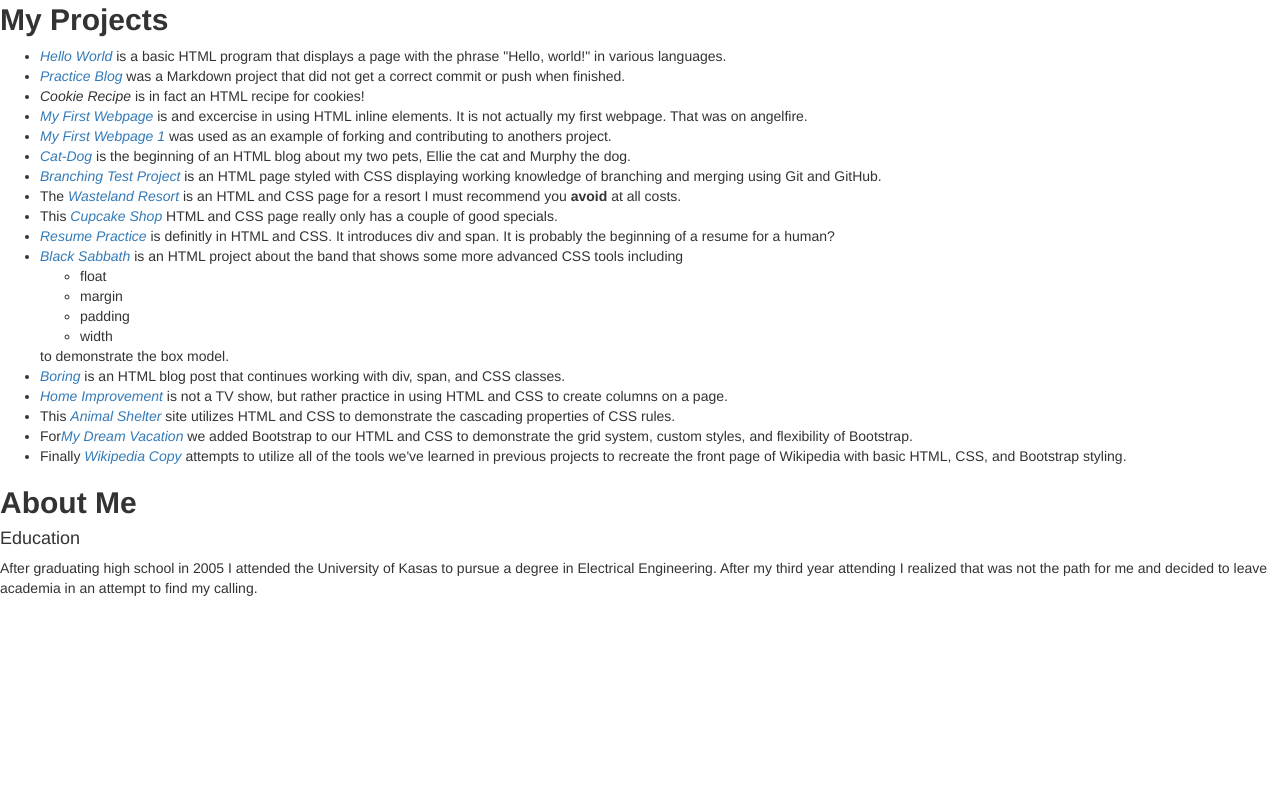
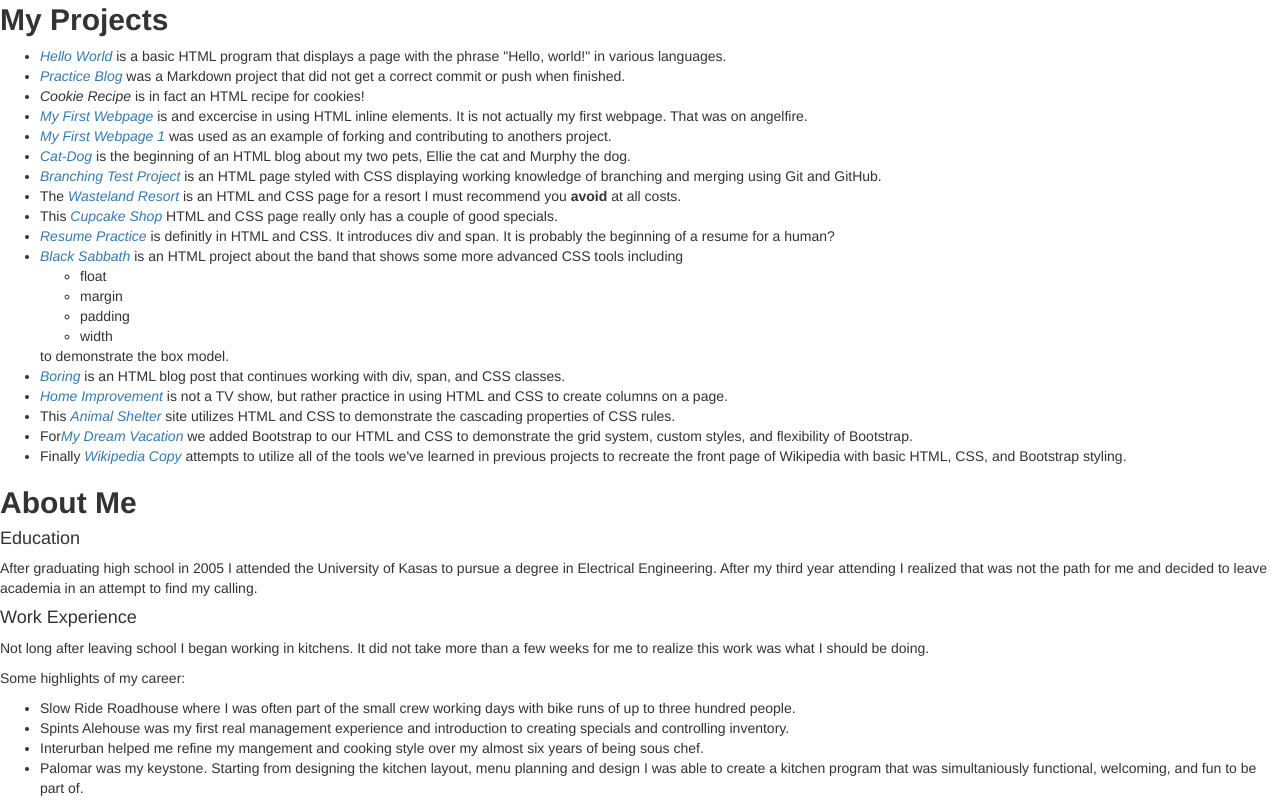
Before and after one commit to PRKille/Portfolio, a plain HTML site: page index.html in a window 1280 px wide. Shown: the part 1005-1813 px from the top of the page. Before the commit the page ends 1613 px from the top, so only its background shows below. Drawn offline with Linux system fonts and the light colour scheme.

Commit message:
add work experience

```diff
--- a/index.html
+++ b/index.html
@@ -59,7 +59,15 @@
   <h4>Education</h4>
   <p>After graduating high school in 2005 I attended the University of Kasas to pursue a degree in Electrical Engineering. After my third year attending I realized that was not the path for me and decided to leave academia in an attempt to find my calling.</p>
 
-
+  <h4>Work Experience</h4>
+  <p>Not long after leaving school I began working in kitchens. It did not take more than a few weeks for me to realize this work was what I should be doing.</p>
+  <p>Some highlights of my career:</p>
+  <ul>
+    <li><span class="work">Slow Ride Roadhouse</span> where I was often part of the small crew working days with bike runs of up to three hundred people.</li>
+    <li><span class="work">Spints Alehouse</span> was my first real management experience and introduction to creating specials and controlling inventory.</li>
+    <li><span class="work">Interurban</span> helped me refine my mangement and cooking style over my almost six years of being sous chef.</li>
+    <li><span class="work">Palomar</span> was my keystone. Starting from designing the kitchen layout, menu planning and design I was able to create a kitchen program that was simultaniously functional, welcoming, and fun to be part of.</li>
+  </ul>
 </body>
 
 </html>
```
